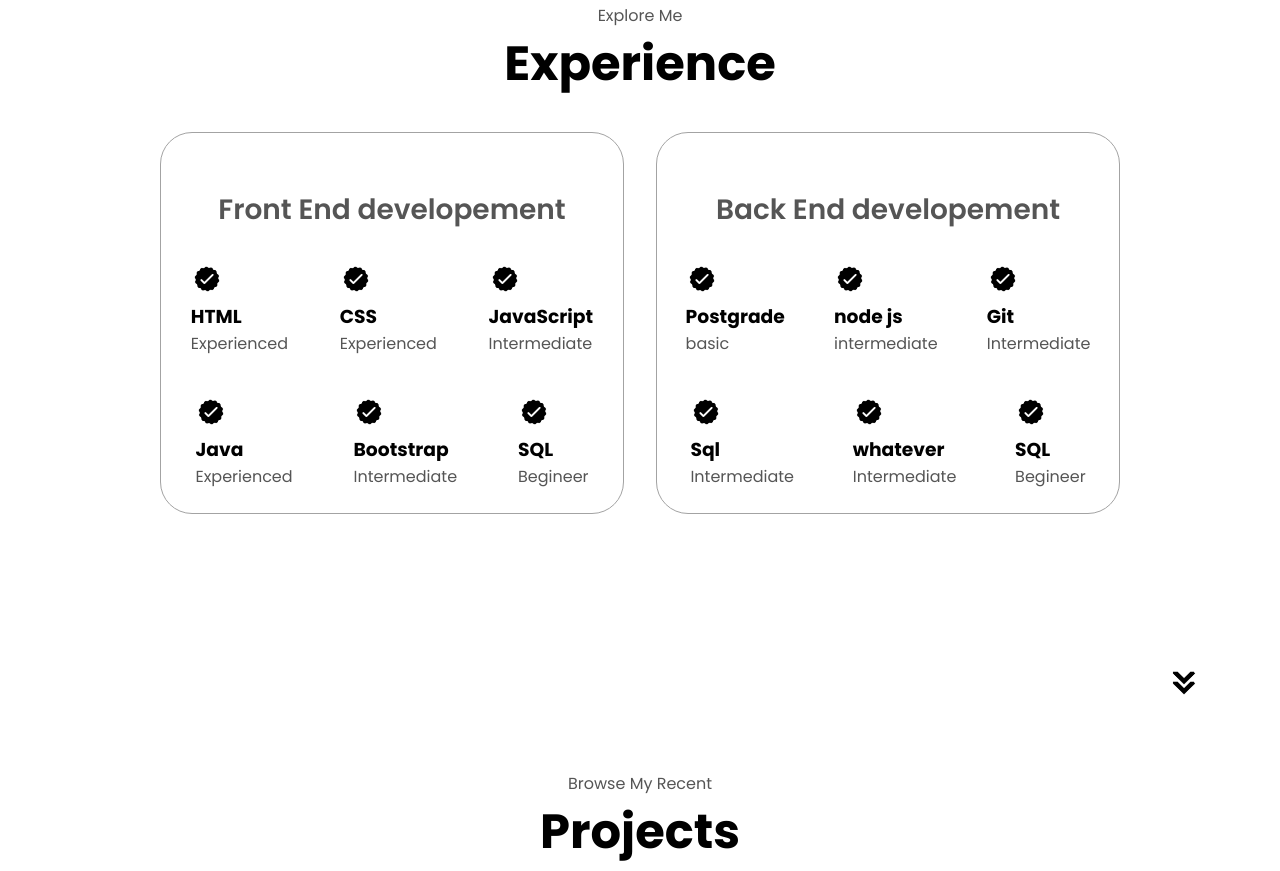
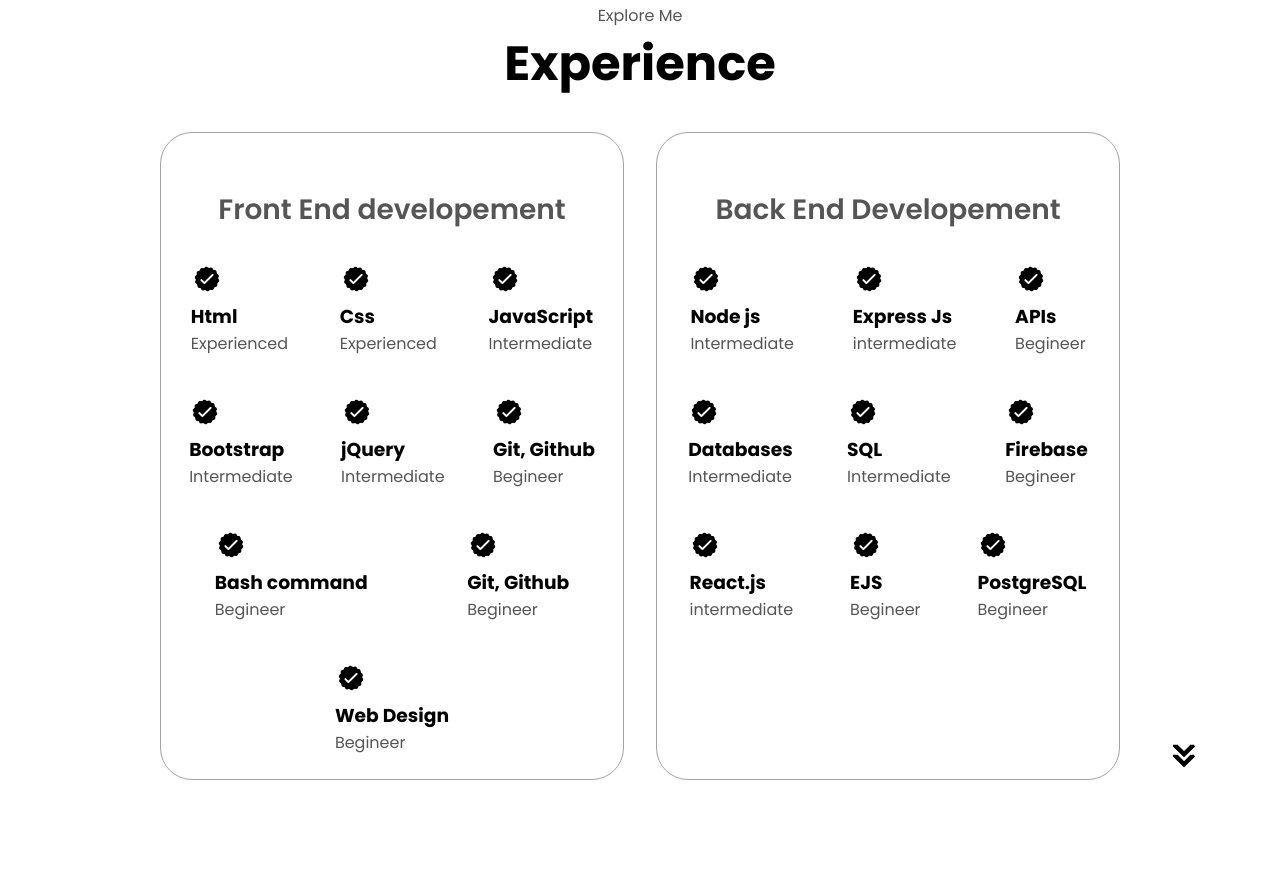
Before and after one commit to devraj62891/portfolio-html-css-js, a plain HTML site: page index.html in a window 1280 px wide. Shown: the part 1693-2564 px from the top of the page. Drawn offline with Linux system fonts and the light colour scheme.

Commit message:
Final Touch done

```diff
--- a/index.html
+++ b/index.html
@@ -49,7 +49,7 @@
         <div class="section__text">
           <p class="section__text__p1">Hello I,am</p>
           <h1 class="title">DEVRAJ SHARMA</h1>
-          <p class="section__text__p2">Full-Stack Developer</p>
+          <p class="section__text__p2">Student | Aspiring Full Stack Developer</p>
           <div class="btn-container">
 
             <button
@@ -77,6 +77,12 @@
               class="icon"
               onclick="location.href='https://github.com/devraj62891'"
             />
+            <img
+              src="./assets/LeetCode-icon.png"
+              alt="My Github profile"
+              class="icon"
+              onclick="location.href='https://leetcode.com/u/devraj62891/'"
+            />
 
           </div>
         </div>
@@ -93,8 +99,10 @@
         <div class="about-containers">
           <div class="details-container">
             <img src="./assets/experience.png" alt="experience icon" class="icon">
-            <h3>Experience</h3>
-            <p>2+ years <br>Full stack developement</p>
+
+            <h3>Programming Experience</h3>
+            <p>2+ years, <br> <b>Java , Dsa, Python, C</b></p>
+
           </div>
           <div class="details-container">
             <img src="./assets/education.png" alt="education icon" class="icon">
@@ -105,7 +113,14 @@
 
         <div class="text-container">
           <p>
-            I'm a final-year software engineering student with a strong interest in web development. I have experience in building responsive and dynamic websites using modern technologies like HTML, CSS, JavaScript, and frameworks such as React. Eager to apply my skills in a professional setting.
+            I'm a final-year B.Tech CSE student with strong problem-solving skills on platforms like LeetCode. For the past year, I've been dedicated to web development, gaining experience in both front-end and back-end technologies. I aspire to be a full stack web developer, leveraging my coding proficiency and practical knowledge to build efficient web applications.
+
+
+
+
+
+
+
           </p>
         </div>
       </div>
@@ -128,14 +143,14 @@
             <article>
               <img src="./assets/checkmark.png" alt="experience icon" class="icon">
               <div>
-                <h3>HTML</h3>
+                <h3>Html</h3>
                 <p>Experienced</p>
               </div>
             </article>
             <article>
               <img src="./assets/checkmark.png" alt="experience icon" class="icon">
               <div>
-                <h3>CSS</h3>
+                <h3>Css</h3>
                 <p>Experienced</p>
               </div>
             </article>
@@ -149,13 +164,6 @@
             <article>
               <img src="./assets/checkmark.png" alt="experience icon" class="icon">
               <div>
-                <h3>Java</h3>
-                <p>Experienced</p>
-              </div>
-            </article>
-            <article>
-              <img src="./assets/checkmark.png" alt="experience icon" class="icon">
-              <div>
                 <h3>Bootstrap</h3>
                 <p>Intermediate</p>
               </div>
@@ -163,7 +171,35 @@
             <article>
               <img src="./assets/checkmark.png" alt="experience icon" class="icon">
               <div>
-                <h3>SQL</h3>
+                <h3>jQuery</h3>
+                <p>Intermediate</p>
+              </div>
+            </article>
+            <article>
+              <img src="./assets/checkmark.png" alt="experience icon" class="icon">
+              <div>
+                <h3>Git, Github</h3>
+                <p>Begineer</p>
+              </div>
+            </article>
+            <article>
+              <img src="./assets/checkmark.png" alt="experience icon" class="icon">
+              <div>
+                <h3>Bash command</h3>
+                <p>Begineer</p>
+              </div>
+            </article>
+            <article>
+              <img src="./assets/checkmark.png" alt="experience icon" class="icon">
+              <div>
+                <h3>Git, Github</h3>
+                <p>Begineer</p>
+              </div>
+            </article>
+            <article>
+              <img src="./assets/checkmark.png" alt="experience icon" class="icon">
+              <div>
+                <h3>Web Design</h3>
                 <p>Begineer</p>
               </div>
             </article>
@@ -172,40 +208,33 @@
 
 
         <div class="details-container">
-          <h2 class="experience-sub-title">Back End developement</h2>
+          <h2 class="experience-sub-title">Back End Developement</h2>
           <div class="article-container">
             <article>
               <img src="./assets/checkmark.png" alt="experience icon" class="icon">
               <div>
-                <h3>Postgrade</h3>
-                <p>basic</p>
+                <h3>Node js</h3>
+                <p>Intermediate</p>
               </div>
             </article>
             <article>
               <img src="./assets/checkmark.png" alt="experience icon" class="icon">
               <div>
-                <h3>node js</h3>
+                <h3>Express Js</h3>
                 <p>intermediate</p>
               </div>
             </article>
             <article>
               <img src="./assets/checkmark.png" alt="experience icon" class="icon">
               <div>
-                <h3>Git</h3>
-                <p>Intermediate</p>
+                <h3>APIs</h3>
+                <p>Begineer</p>
               </div>
             </article>
             <article>
               <img src="./assets/checkmark.png" alt="experience icon" class="icon">
               <div>
-                <h3>Sql</h3>
-                <p>Intermediate</p>
-              </div>
-            </article>
-            <article>
-              <img src="./assets/checkmark.png" alt="experience icon" class="icon">
-              <div>
-                <h3>whatever</h3>
+                <h3>Databases</h3>
                 <p>Intermediate</p>
               </div>
             </article>
@@ -213,6 +242,34 @@
               <img src="./assets/checkmark.png" alt="experience icon" class="icon">
               <div>
                 <h3>SQL</h3>
+                <p>Intermediate</p>
+              </div>
+            </article>
+            <article>
+              <img src="./assets/checkmark.png" alt="experience icon" class="icon">
+              <div>
+                <h3>Firebase</h3>
+                <p>Begineer</p>
+              </div>
+            </article>
+            <article>
+              <img src="./assets/checkmark.png" alt="experience icon" class="icon">
+              <div>
+                <h3>React.js</h3>
+                <p>intermediate</p>
+              </div>
+            </article>
+            <article>
+              <img src="./assets/checkmark.png" alt="experience icon" class="icon">
+              <div>
+                <h3>EJS</h3>
+                <p>Begineer</p>
+              </div>
+            </article>
+            <article>
+              <img src="./assets/checkmark.png" alt="experience icon" class="icon">
+              <div>
+                <h3>PostgreSQL</h3>
                 <p>Begineer</p>
               </div>
             </article>
--- a/style.css
+++ b/style.css
@@ -394,6 +394,7 @@ section {
  /* PROJECTS SECTION  */
  #projects {
     position: relative;
+    padding-top: 8rem;
   }
 
   .color-container {
@@ -464,3 +465,15 @@ section {
   footer p{
     text-align: center;
   }
+
+
+
+
+  /* My extra personal styling */
+
+.nav-links a:hover{
+  font-size: 1.6rem;
+}
+.menu-links a:hover{
+  font-size: 1.6rem;
+}
```
Also changed, not shown: assets/LeetCode-icon.png (added).
